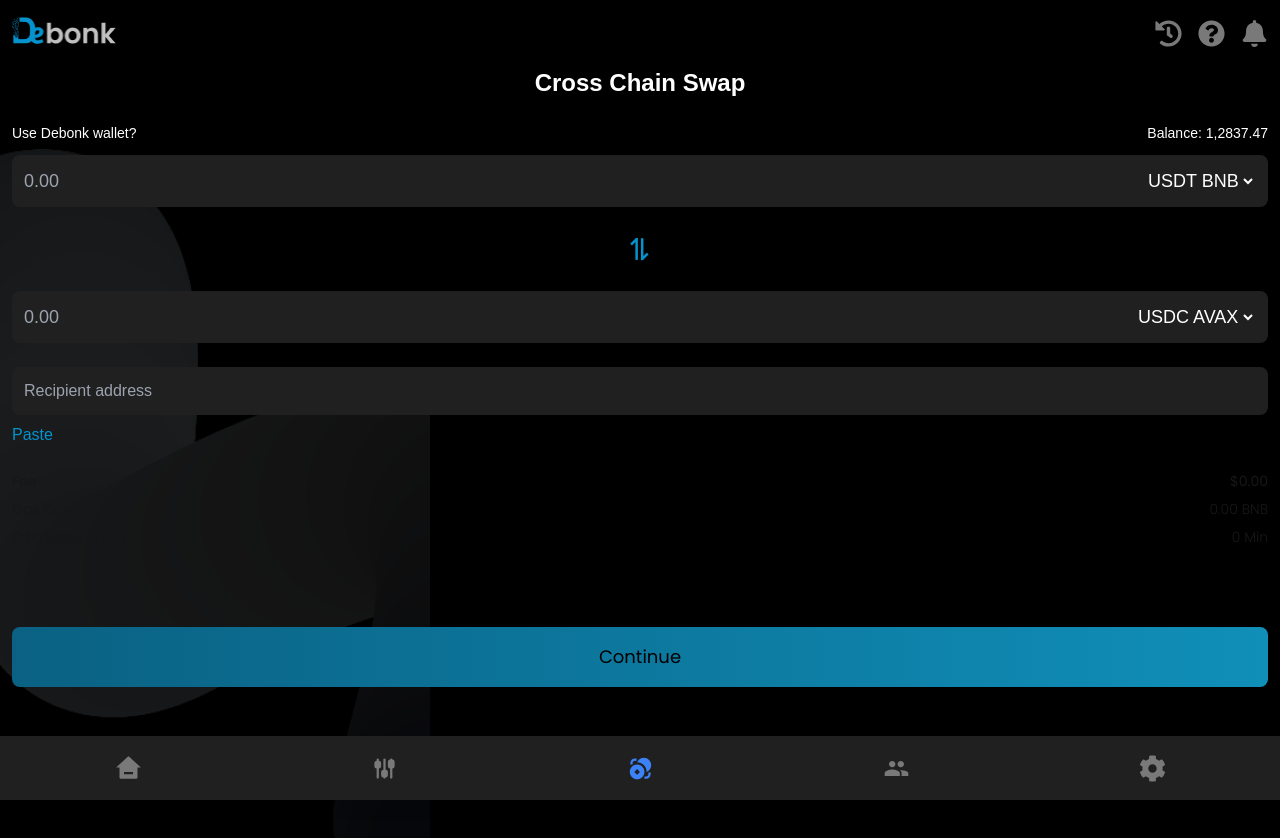
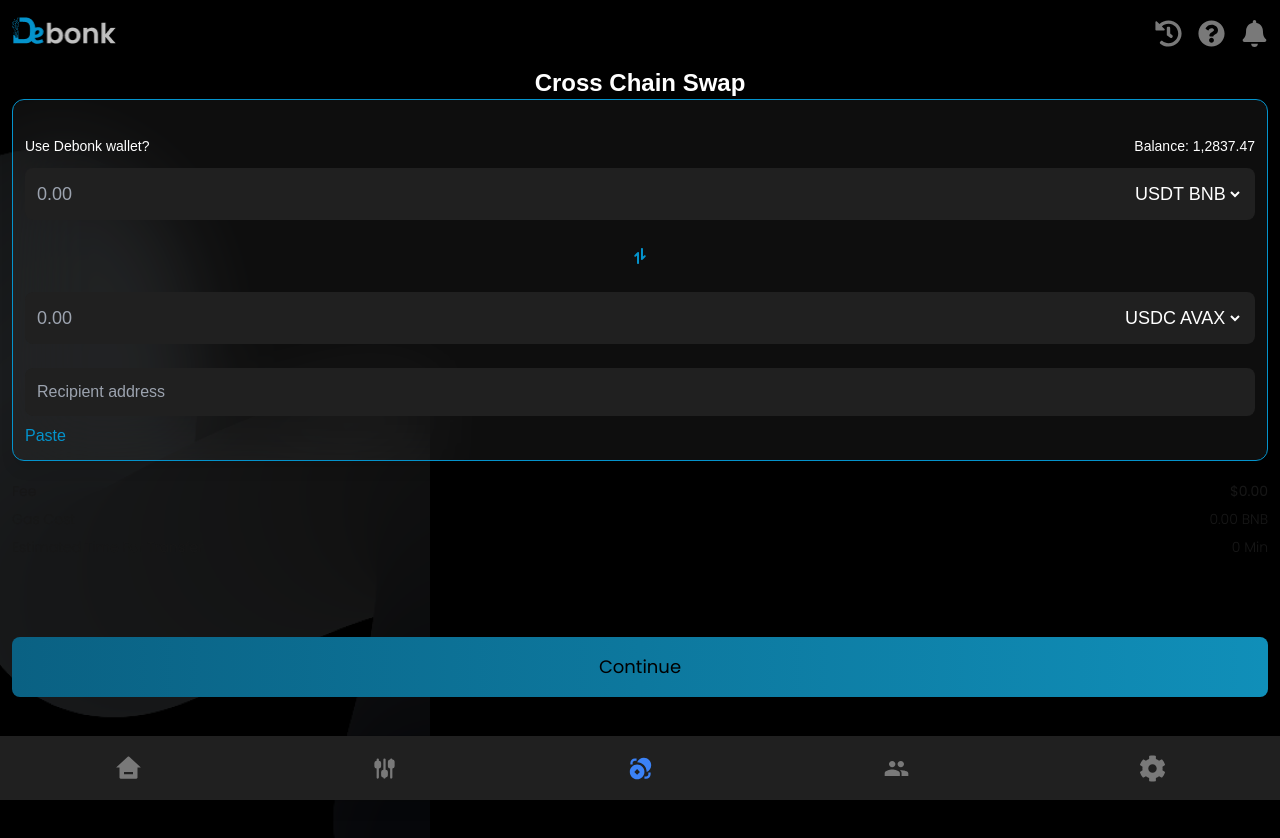
Before and after one commit to ProfessorDy/debonk-miniapp, a Next.js app: page /swap in a window 1280 px wide. Shown: the top 838 px of the page. Built offline with nearby package versions, Linux system fonts and the light colour scheme.

Commit message:
Add glass section styling to cross chain swap page

```diff
--- a/app/swap/page.tsx
+++ b/app/swap/page.tsx
@@ -1,6 +1,7 @@
 "use client";
 
 import React, { useState } from "react";
+import { CgArrowsExchangeV } from "react-icons/cg";
 
 const Swap = () => {
   // State for the two wallet selections
@@ -27,6 +28,7 @@
         Cross Chain Swap
       </h2>
 
+      <section className="mb-5 bg-[#3C3C3C3B] backdrop-blur-2xl border-[#0493CC] border-[.5px] text-white shadow-lg rounded-xl p-3 ">
         {/* Pay Wallet Section */}
         <div className="mt-6">
           <div className="flex justify-between text-white text-sm">
@@ -55,11 +57,8 @@
 
         {/* Divider */}
         <div className="flex items-center justify-center my-6">
-        <button
-          onClick={handleSwap}
-          className="text-accent text-3xl transform rotate-90 transition-transform duration-300 ease-in-out"
-        >
-          ⇌
+          <button onClick={handleSwap} className="text-accent text-2xl ">
+            <CgArrowsExchangeV />
           </button>
         </div>
 
@@ -94,9 +93,10 @@
           />
           <button className="text-accent mt-2">Paste</button>
         </div>
+      </section>
 
       {/* Fee Section */}
-      <div className="mt-6 text-sm space-y-2 font-poppins font-light">
+      <div className="mt10 text-sm space-y-2 font-poppins font-light">
         <div className="flex justify-between w-full font-normal">
           <p>Fee</p>
           <p>$0.00</p>
@@ -106,7 +106,7 @@
           <p>0.00 BNB</p>
         </div>
         <div className="flex justify-between w-full">
-          <p>Estimated Time For Transfe</p>
+          <p>Estimated Time For Transfer</p>
           <p>0 Min</p>
         </div>
       </div>
```
Lines whose indentation alone changed are shown as unchanged.
